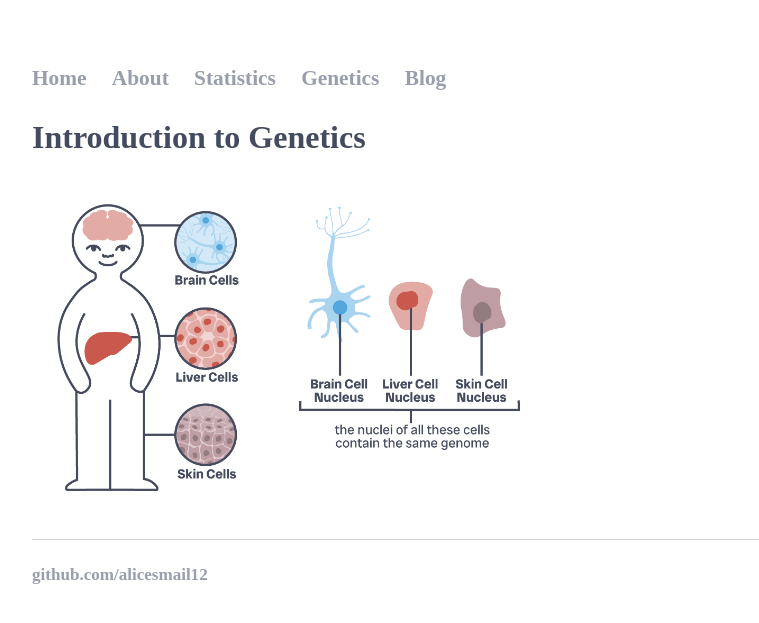
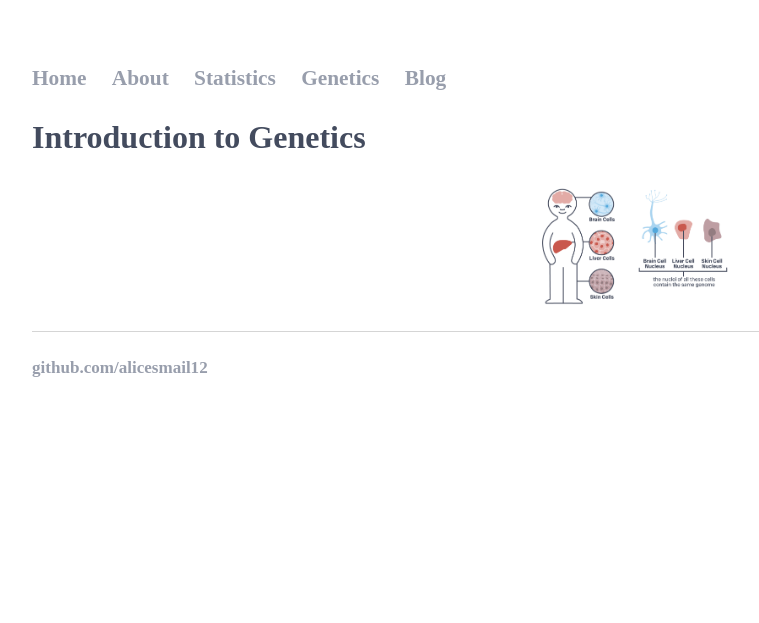
Before and after one commit to alicesmail12/alicesmail12.github.io, a Jekyll site: the page built from Genetics/Introduction-To-Genetics.html, in a window 1280 px wide. Shown: the top 623 px of the page, without its empty margins (8-767 px from the left). Built offline with Jekyll 4.4.1, drawn with Linux system fonts in a browser that asks for light colours; some web fonts are replaced.

Commit message:
Update Introduction-To-Genetics.html

```diff
--- a/Genetics/Introduction-To-Genetics.html
+++ b/Genetics/Introduction-To-Genetics.html
@@ -48,6 +48,14 @@ transform: scaleX(1.05) scaleY(1.05);
 a:hover {
     text-decoration: none;
 }
+
+img {
+  padding: inherit;
+  margin:auto;
+  width: 200px;
+  display: block;
+}
+
 </style>
 
 <body>
```
